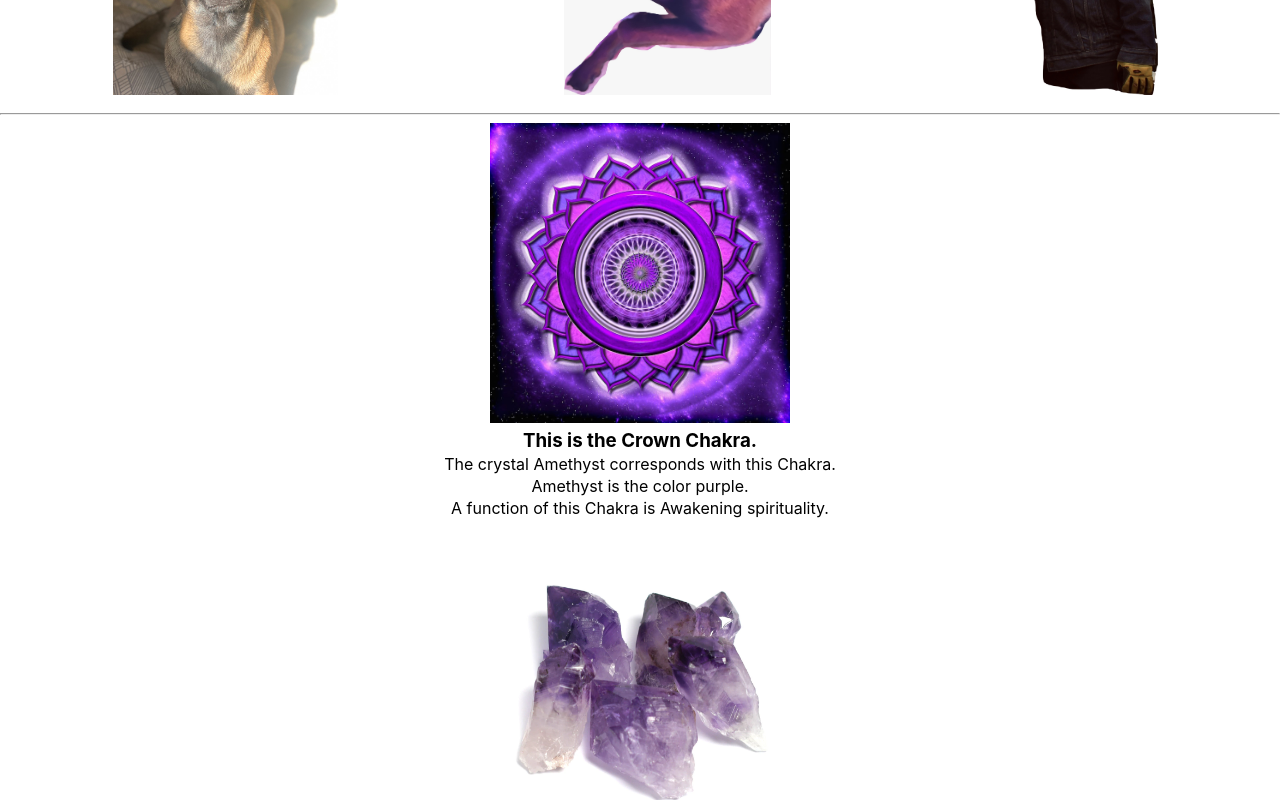
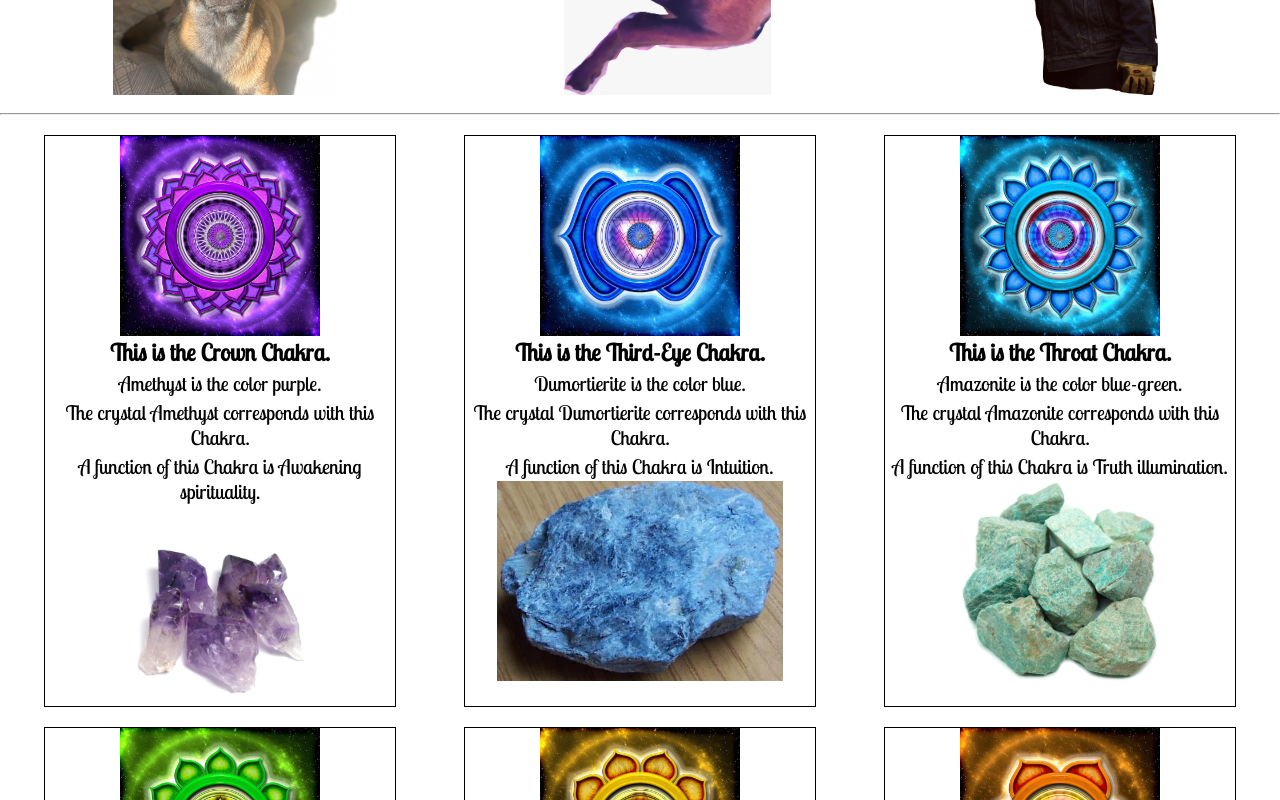
Before and after one commit to nikihite/react-import-display-list, a React (Create React App) app: page / in a window 1280 px wide. Shown: the part 940-1740 px from the top of the page. Built offline with nearby package versions, Linux system fonts and the light colour scheme.

Commit message:
styled chakra page

```diff
--- a/src/Chakras/ChakraItem.js
+++ b/src/Chakras/ChakraItem.js
@@ -1,11 +1,12 @@
+import './chakras.css';
 
 export default function ChakraItem({ name, crystal, }) {
   return (
     <div className="chakra">
       <img className='chakrapic' src={`${name}.jpeg`}/>
       <h3>This is the {name} Chakra.</h3>
+      <p>{crystal.name} is the color {crystal.color}.</p>
       <p>The crystal {crystal.name} corresponds with this Chakra.</p>
-      <p>{crystal.name} is the color {crystal.color}.</p>
       <p>A function of this Chakra is {crystal.function}.</p>
       <img className='chakrapic' src={`${crystal.name}.jpeg`} />
     </div>
--- a/src/Chakras/ChakrasList.js
+++ b/src/Chakras/ChakrasList.js
@@ -1,8 +1,9 @@
 import ChakraItem from './ChakraItem';
+import './chakras.css';
 
 export default function ChakrasList({ chakras }) {
   return (
-    <div>
+    <div className='chakra2'>
       {
         chakras.map((chakra, i) => <ChakraItem {...chakra} key={i}/>)
       }
--- a/src/Chakras/chakras.css
+++ b/src/Chakras/chakras.css
@@ -0,0 +1,23 @@
+@import url('https://fonts.googleapis.com/css2?family=Lobster+Two&display=swap');
+
+.chakra {
+    display: flex;
+    align-items: center;
+    flex-direction: column;
+    margin: 10px;
+    font-family: 'Lobster Two', cursive;
+    font-size: 20px;
+    border: solid 1px black;
+    width: 350px;
+}
+
+.chakra2 {
+    display: flex;
+    flex-wrap: wrap;
+    justify-content: space-around;
+    margin: 10px;
+}
+
+.chakrapic {
+    height: 200px;
+}
```
